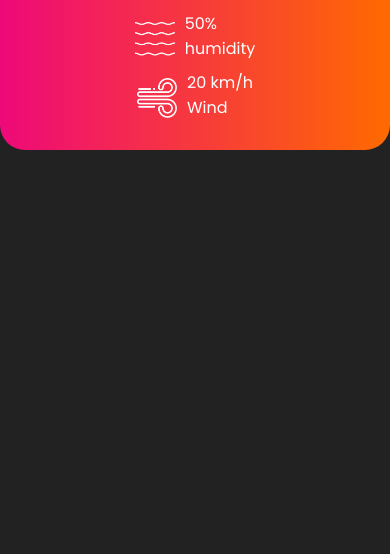
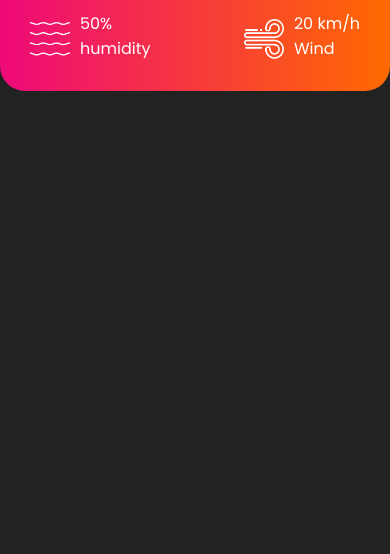
Before and after one commit to Hamzaisadev/Java-Script-Projects, a plain HTML site: page Project-1-Weather_App/index.html in a window 390 px wide. Shown: the part 290-844 px from the top of the page. Drawn offline with Linux system fonts and the light colour scheme.

Commit message:
final responsive design

```diff
--- a/Project-1-Weather_App/styles.css
+++ b/Project-1-Weather_App/styles.css
@@ -137,7 +137,7 @@ body {
     }
 
     .details {
-        flex-direction: column;
+        flex-direction: row;
         padding: 0 10px;
         margin-top: 30px;
     }
@@ -182,7 +182,10 @@ body {
     }
 
     .details {
-        padding: 0 5px;
+        display: flex;
+        flex-direction: row;
+        align-items: center;
+        padding: 0 20px;
         margin-top: 20px;
     }
 
```
Also changed, not shown: Project-1-Weather_App/index.html (line endings or trailing spaces).
